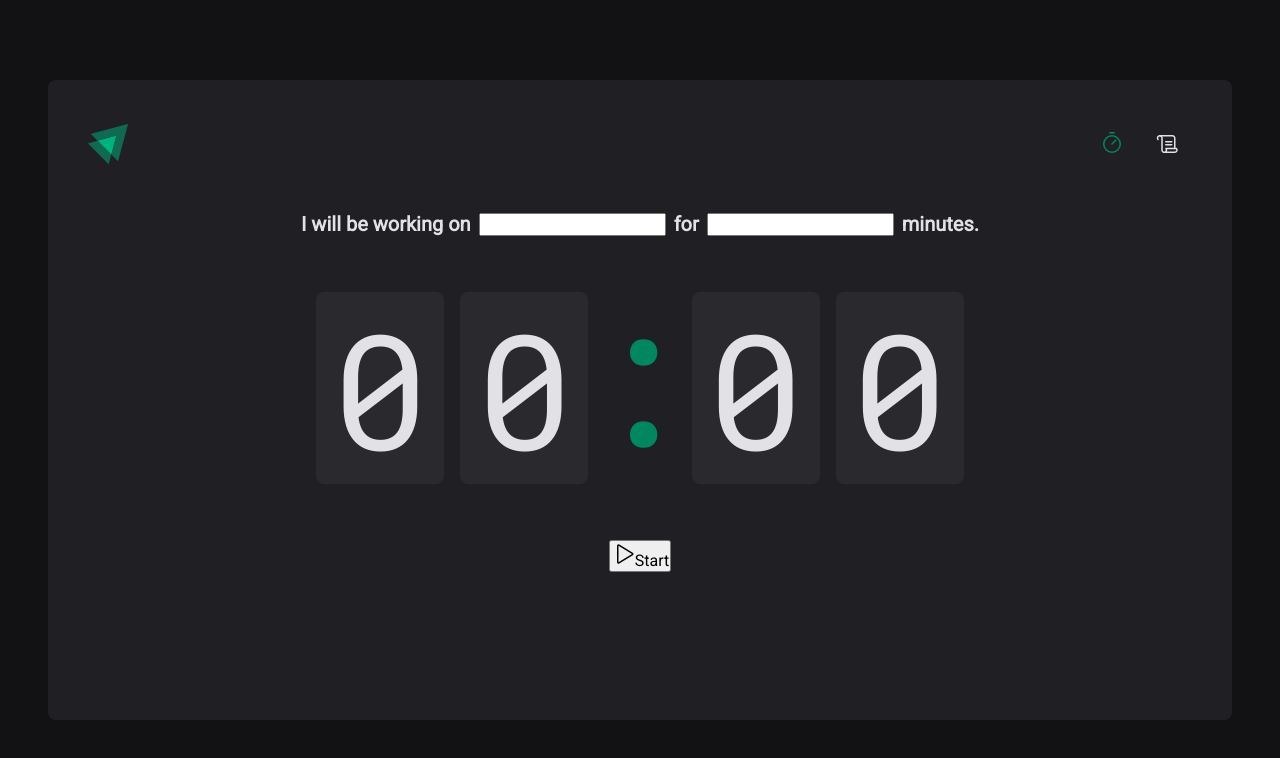
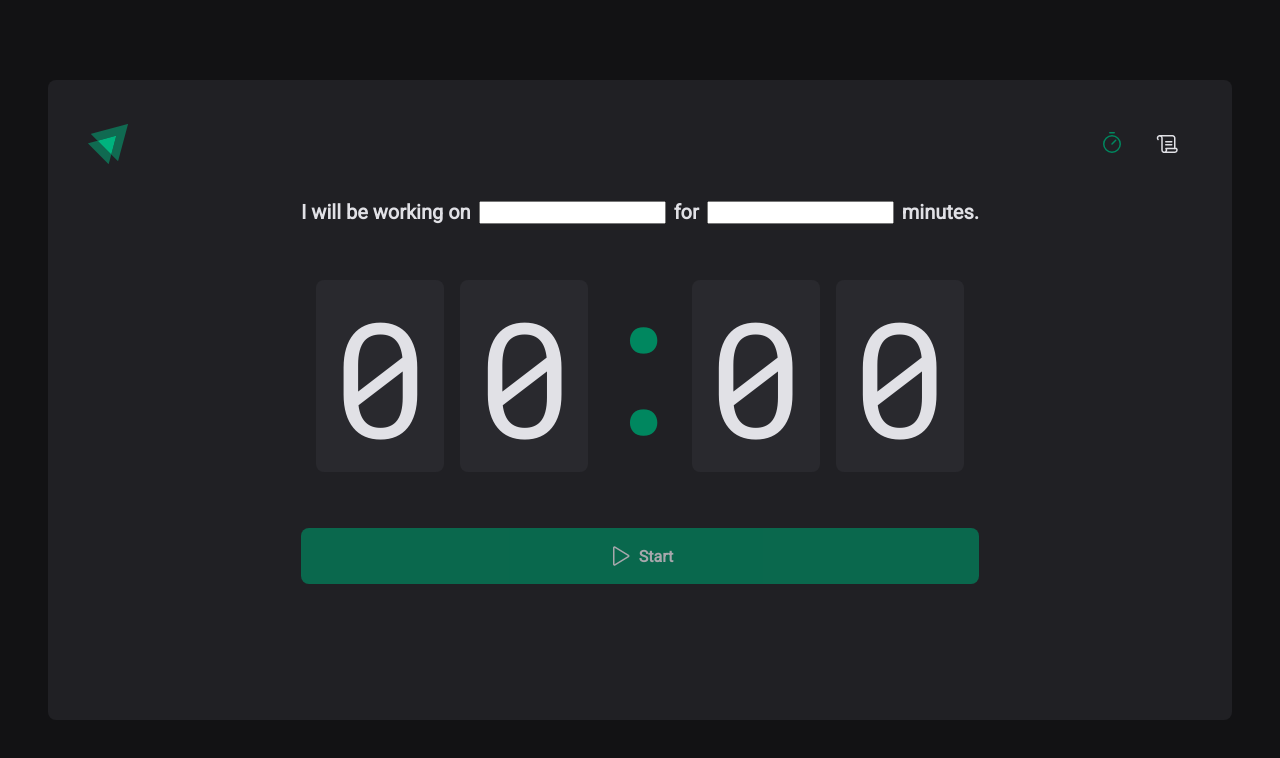
Before and after one commit to vivianequeiroz/react-timer, a React (Vite) app: page / in a window 1280 px wide. Shown: the top 758 px of the page. Built offline with nearby package versions, Linux system fonts and the light colour scheme.

Commit message:
style(wip): improve style at home start button

```diff
--- a/src/pages/Home/index.tsx
+++ b/src/pages/Home/index.tsx
@@ -4,6 +4,7 @@
   CountDownContainer,
   FormContainer,
   HomeContainer,
+  StartButton,
 } from './styles'
 
 export function Home() {
@@ -26,10 +27,10 @@
           <span>0</span>
         </CountDownContainer>
 
-        <button type='submit'>
+        <StartButton disabled type='submit'>
           <Play size={24} />
           Start
-        </button>
+        </StartButton>
       </form>
     </HomeContainer>
   )
--- a/src/pages/Home/styles.ts
+++ b/src/pages/Home/styles.ts
@@ -54,3 +54,27 @@
 
   color: ${(props) => props.theme['green-500']};
 `
+
+export const StartButton = styled.button`
+  width: 100%;
+  display: flex;
+  align-items: center;
+  justify-content: center;
+  border: 0;
+  padding: 1rem;
+  border-radius: 8px;
+  gap: 0.5rem;
+
+  font-weight: bold;
+  background-color: ${(props) => props.theme['green-500']};
+  color: ${(props) => props.theme['gray-100']};
+
+  &:disabled {
+    opacity: 0.7;
+    cursor: not-allowed;
+  }
+
+  &:not(:disabled):hover {
+    background: ${(props) => props.theme['green-700']};
+  }
+`
```
